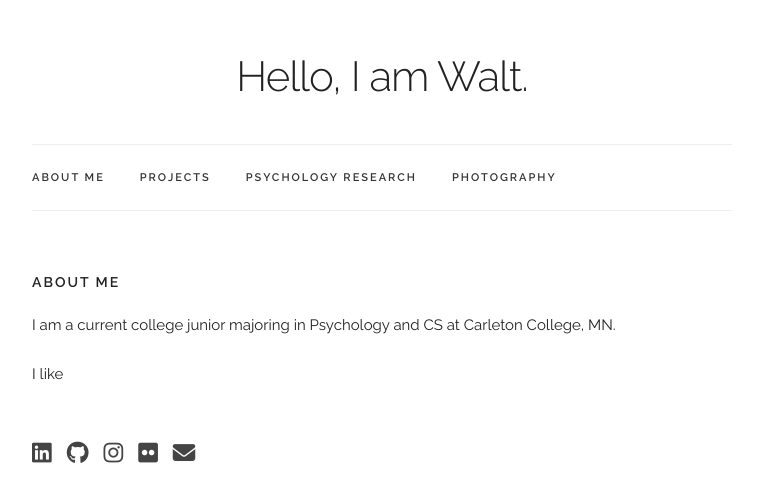
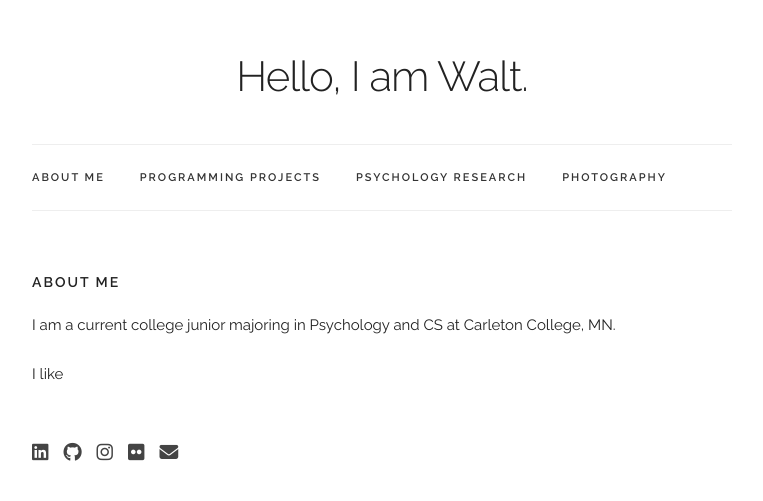
Before and after one commit to Waltlxj/Waltlxj.github.io, a React (Create React App) app: page / in a window 1280 px wide. Shown: the part 129-630 px from the top of the page, without its empty margins (258-1021 px from the left). Built offline with nearby package versions, Linux system fonts and the light colour scheme.

Commit message:
almost finished

```diff
--- a/src/App.js
+++ b/src/App.js
@@ -26,7 +26,7 @@ const Content = () => {
       <nav className='navbar'>
           <ul className="navbar-list">
             <li className="navbar-item"><Link className="navbar-link" to='/'>About me</Link></li>
-            <li className="navbar-item"><Link className="navbar-link" to='/projects'>Projects</Link></li>
+            <li className="navbar-item"><Link className="navbar-link" to='/projects'>Programming Projects</Link></li>
             <li className="navbar-item"><Link className="navbar-link" to='/psyc'>Psychology research</Link></li>
             <li className="navbar-item"><Link className="navbar-link" to='/photos'>Photography</Link></li>
           </ul>
--- a/src/components/Intro.js
+++ b/src/components/Intro.js
@@ -37,11 +37,11 @@ const Intro = () => {
             </p>
 
             <div className='icon-list'>
-                <a className='icon' href="https://www.linkedin.com/in/xiongju-walt-li-a12922173/" target="blank"><i className="fa-brands fa-linkedin fa-xl"></i></a>
-			    <a className='icon' href="https://github.com/Waltlxj" target="blank"><i className='fa-brands fa-github fa-xl'></i></a>
-			    <a className='icon' href="https://www.instagram.com/waltlxjpix" target="blank"><i className='fa-brands fa-instagram fa-xl'></i></a>
-                <a className='icon' href="https://www.flickr.com/photos/192637096@N03/" target="blank"><i className='fa-brands fa-flickr fa-xl'></i></a>
-			    <a className='icon' href="mailto:liw4@carleton.edu"><i className='fa-solid fa-envelope fa-xl'></i></a>
+                <a className='icon' href="https://www.linkedin.com/in/xiongju-walt-li-a12922173/" target="blank"><i className="fa-brands fa-linkedin fa-lg"></i></a>
+			    <a className='icon' href="https://github.com/Waltlxj" target="blank"><i className='fa-brands fa-github fa-lg'></i></a>
+			    <a className='icon' href="https://www.instagram.com/waltlxjpix" target="blank"><i className='fa-brands fa-instagram fa-lg'></i></a>
+                <a className='icon' href="https://www.flickr.com/photos/192637096@N03/" target="blank"><i className='fa-brands fa-flickr fa-lg'></i></a>
+			    <a className='icon' href="mailto:liw4@carleton.edu"><i className='fa-solid fa-envelope fa-lg'></i></a>
             </div>
         </div>
     )
--- a/src/components/Photo.css
+++ b/src/components/Photo.css
@@ -2,3 +2,9 @@
     color: white;
     background-color: black;
 } */
+
+.photo {
+    padding: 2rem 0 16rem 0;
+    width: 100%;
+    cursor: default;
+}
--- a/src/components/Projects.js
+++ b/src/components/Projects.js
@@ -8,7 +8,7 @@ const Projects = () => {
         <div className='docs-section'>
             <h6 className='docs-header'>Programming Projects</h6>
             <div className='icon-list'>
-			    <a className='icon' href="https://github.com/Waltlxj" target="blank"><i className='fa-brands fa-github fa-xl'></i></a>
+			    <a className='icon' href="https://github.com/Waltlxj" target="blank"><i className='fa-brands fa-github fa-lg'></i></a>
             </div>
         </div>
     )
--- a/src/components/Psych.js
+++ b/src/components/Psych.js
@@ -5,7 +5,7 @@ const Poster = () => {
     const [expanded, setExpanded] = React.useState(false);
     const changeExpanded = () => {
         setExpanded(!expanded);
-        console.log("Changed expanded!");
+        // console.log("Changed expanded!");
     }
     return (
         <div onClick={changeExpanded} style={{width: '100%', height: expanded ? '520px' : '100px', marginBottom: '2rem', cursor: 'pointer', overflow: 'hidden', transition: '800ms'}}>
@@ -31,7 +31,7 @@ const Psychology = () => {
 
             <h6 className='docs-header'>Research</h6>
             <h6 className='example-header'>Perspective-Taking and Sinophobia</h6>
-            <p>This research project was conducted at the early months of the COVID-19 pandemic in America.
+            <p>This research project was conducted in the early months of the COVID-19 pandemic in America.
                 We were interested in applying a well-tested intervention called perspective-taking (Todd & Galinsky, 2014) to
                 address the rise in anti-Chinese and anti-Asian attitudes in the current environment.
                 The study was presented in the 2021 Anual Convention of Society for Personality and Social Psychology.</p>
@@ -40,9 +40,9 @@ const Psychology = () => {
             <h6 className='example-header'>Emotion Perception and Cultures</h6>
             <p> I had always heard about the intrinsicality and cross-cultural similarity
                 of emotion expressions (Ekman et al. 1972), but more recent research has been noticing the
-                cross-cultural differences of emotions and turning to <a href='https://plato.stanford.edu/entries/emotion/#BehaEcolViewPsycConsSociConsEmotCons' target='blank'>psychological constructionism</a> to understand emotions and emotion perception.
+                cross-cultural differences of emotions and turning to <a href='https://plato.stanford.edu/entries/emotion/#BehaEcolViewPsycConsSociConsEmotCons' target='blank' style={{textDecoration: "underline dotted"}}>psychological constructionism</a> to understand emotions and emotion perception.
                 Intrigued by the socialization and enculturation aspect of emotion and emotion perception,
-                I joined <a href='https://asclab.yale.edu/' target='blank'>Affective Science and Culture Lab</a> at Yale in Summer 2020
+                I joined <a href='https://asclab.yale.edu/' target='blank' style={{textDecoration: "underline dotted"}}>Affective Science and Culture Lab</a> at Yale in Summer 2020
                 to:
             </p>
             <div style={{margin: '0 auto', textAlign: 'justify'}}>
--- a/src/custom.css
+++ b/src/custom.css
@@ -24,6 +24,10 @@ body {
 
 #root {
   height: inherit;
+}
+
+a {
+  color: var(--text-secondary);
 }
 
 a:hover {
@@ -172,6 +176,17 @@ a:hover {
    display: flex;
 }
 
+.navbar-list {
+  list-style: none;
+}
+
+.navbar-link {
+  text-transform: uppercase;
+  font-size: 11px;
+  font-weight: 600;
+  letter-spacing: .2rem;
+}
+
 /* Larger than phone */
 @media (min-width: 550px) {
   .header {
@@ -218,17 +233,12 @@ a:hover {
     width: 100%;
     }
   .navbar-list {
-    list-style: none;
     margin-bottom: 0; }
   .navbar-item {
     position: relative;
     float: left;
     margin-bottom: 0; }
   .navbar-link {
-    text-transform: uppercase;
-    font-size: 11px;
-    font-weight: 600;
-    letter-spacing: .2rem;
     margin-right: 35px;
     text-decoration: none;
     line-height: 6.5rem;
```
Also changed, not shown: src/components/Photo.js (+24 -9 lines), src/normalize.css.
